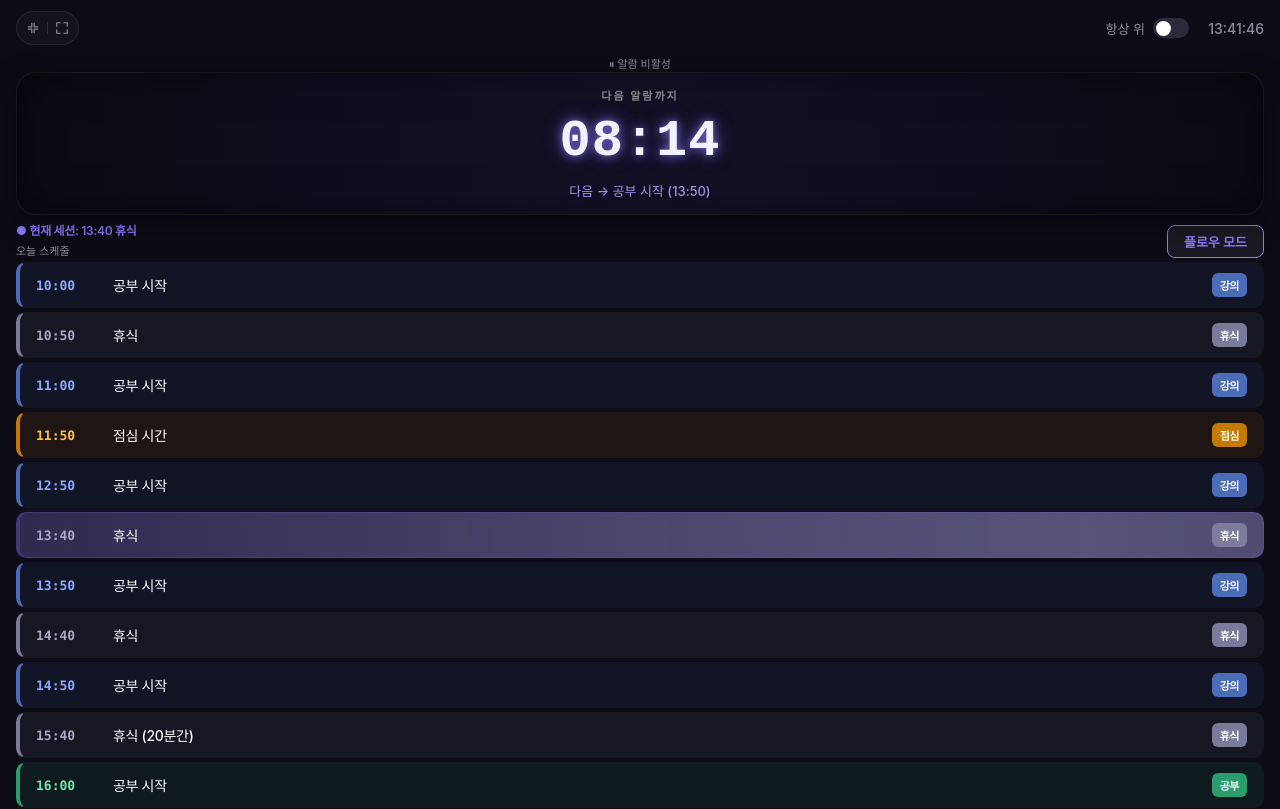
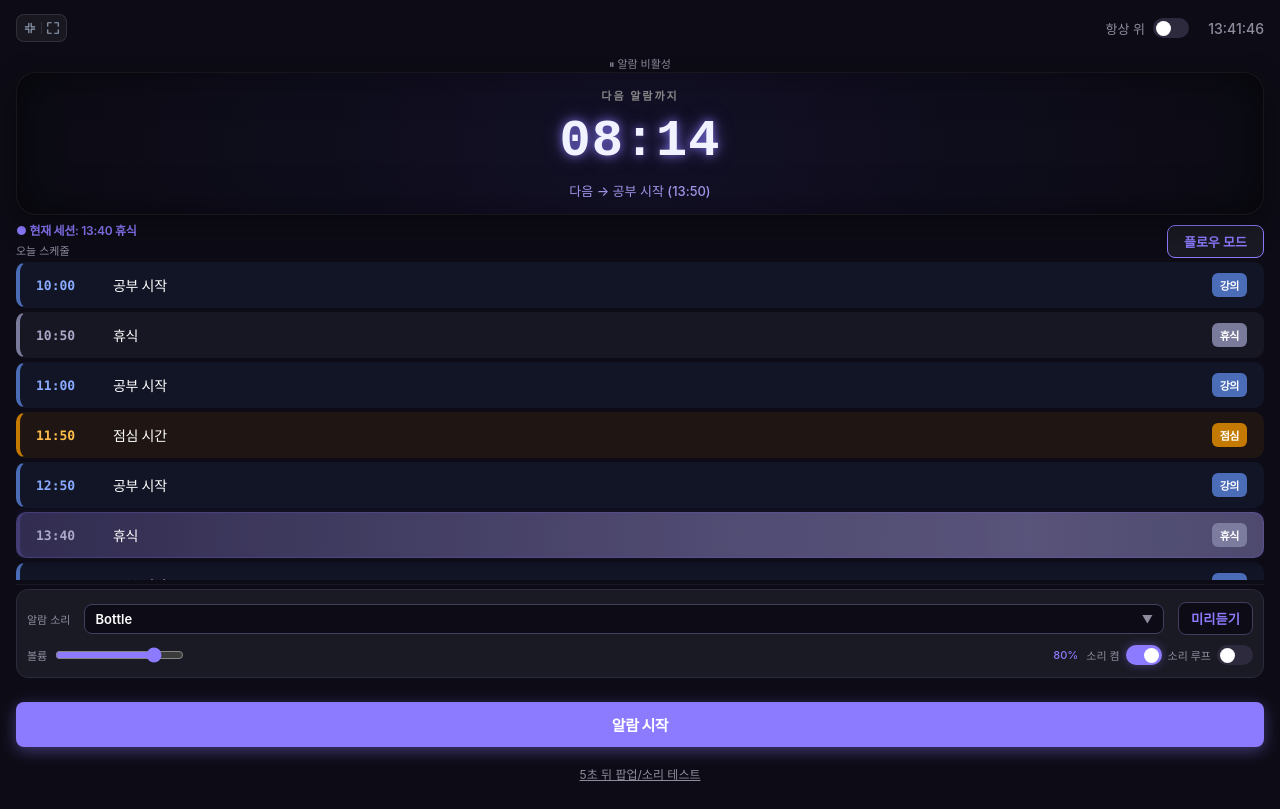
Before and after one commit to fabxoe/study_alarm_runtime, a React (Vite) app in the folder study-alarm-tauri/: page / in a window 1280 px wide. Shown: the top 809 px of the page. Built offline with nearby package versions, Linux system fonts and the light colour scheme.

Commit message:
fix: 확대축소 시 하단 레이아웃 여백 제거

```diff
--- a/study-alarm-tauri/src/App.css
+++ b/study-alarm-tauri/src/App.css
@@ -38,14 +38,17 @@ button {
 .app {
   display: flex;
   flex-direction: column;
-  height: auto !important;
+  height: 100vh !important;
+  box-sizing: border-box;
   min-height: 0 !important;
   max-height: none !important;
-  padding: 8px 16px 15px 16px;
+  padding: 8px 16px 12px 16px; /* 하단 패딩 추가 */
 }
 
 .main-content {
-  flex: 1;
+  /* 콘텐츠만큼 차지하고, 창이 작을 때만 줄어들어 스크롤됩니다. */
+  flex: 0 1 auto;
+  min-height: 0;
   overflow-y: auto;
   margin-bottom: 4px;
   position: relative;
@@ -53,7 +56,7 @@ button {
 }
 
 .main-content.flow {
-  flex: none; /* 플로우 모드에서는 컨텐츠 크기에 맞춰 축소 */
+  /* flex: 1을 유지하여 창 크기에 따라 조절되도록 함 */
 }
 
 /* 내부 드롭다운이 열리면 해당 섹션을 최상단으로 올림 */
@@ -77,7 +80,7 @@ button {
 }
 
 .main-content.flow {
-  overflow: visible !important;
+  overflow-y: auto !important;
 }
 .main-content.flow::-webkit-scrollbar {
   display: none !important;
@@ -91,7 +94,6 @@ button {
   position: relative;
   height: 40px;
   flex-shrink: 0; /* 압축 방지 */
-}
 }
 
 .runtime-logo {
@@ -109,29 +111,43 @@ button {
 .zoom-controls {
   display: flex;
   align-items: center;
-  background: rgba(255, 255, 255, 0.03);
-  border: 1px solid rgba(255, 255, 255, 0.08);
-  border-radius: 20px;
+  background: rgba(255, 255, 255, 0.05);
+  border-radius: 8px;
   padding: 2px;
+  border: 1px solid rgba(255, 255, 255, 0.1);
 }
 
 .zoom-btn {
   background: transparent;
   border: none;
-  color: var(--text-muted);
-  width: 28px;
-  height: 28px;
+  color: #94a3b8;
+  padding: 4px;
+  cursor: pointer;
   display: flex;
   align-items: center;
   justify-content: center;
-  border-radius: 50%;
-  transition: all 0.2s cubic-bezier(0.4, 0, 0.2, 1);
+  border-radius: 6px;
+  transition: all 0.2s ease;
 }
 
 .zoom-btn:hover {
-  background: rgba(255, 255, 255, 0.08);
+  background: rgba(255, 255, 255, 0.1);
   color: #fff;
-  transform: scale(1.1);
+}
+
+.zoom-value {
+  font-size: 11px;
+  font-weight: 600;
+  color: #94a3b8;
+  padding: 0 8px;
+  cursor: pointer;
+  min-width: 40px;
+  text-align: center;
+  transition: all 0.2s ease;
+}
+
+.zoom-value:hover {
+  color: #fff;
 }
 
 .zoom-btn:active {
@@ -324,6 +340,8 @@ button {
   background: var(--purple-light);
   box-shadow: 0 0 10px var(--purple-glow);
 }
+
+
 
 .list-container {
   margin-bottom: 4px;
@@ -587,14 +605,16 @@ button {
 }
 
 .bottom-group {
+  /* 타임라인 아래에 바로 이어지도록 남는 공간으로 밀어내지 않습니다. */
+  margin-top: 0;
   display: flex;
   flex-direction: column;
+  gap: 12px;
   flex-shrink: 0;
   background-color: var(--bg);
   z-index: 2;
   padding: 4px 0 6px 0;
   border-top: 1px solid rgba(255, 255, 255, 0.05);
-  position: relative;
 }
 
 .bottom-group:has(.custom-select.is-open) {
@@ -684,6 +704,11 @@ button {
 }
 
 .test-link {
+  width: 100%;
+  padding: 0;
+  border: 0;
+  background: transparent;
+  font-family: inherit;
   text-align: center;
   font-size: 12px;
   color: var(--text-muted);
```
